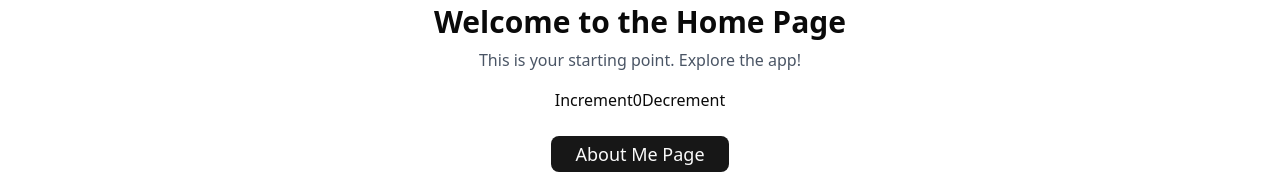
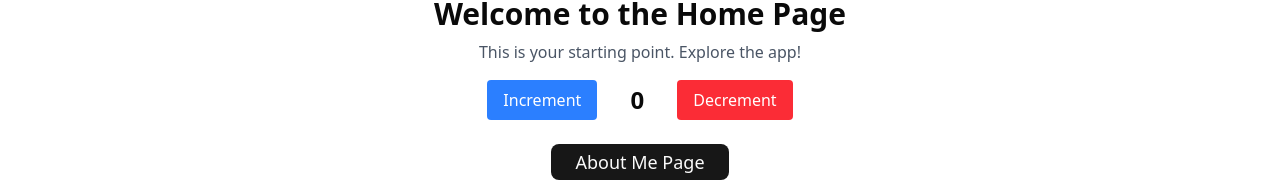
Before and after one commit to coder7475/react-redux-shadcn-template, a React (Vite) app: page / in a window 1280 px wide. Shown: the part 244-426 px from the top of the page. Built offline with nearby package versions, Linux system fonts and the light colour scheme.

Commit message:
style: enhance Counter component layout and styling with Tailwind CSS

```diff
--- a/src/components/Counter.tsx
+++ b/src/components/Counter.tsx
@@ -7,18 +7,20 @@ export function Counter() {
   const dispatch = useDispatch()
 
   return (
-    <div>
-      <div>
+    <div className="flex flex-col items-center space-y-4">
+      <div className="flex items-center space-x-4">
         <button
           aria-label="Increment value"
           onClick={() => dispatch(increment())}
+          className="px-4 py-2 bg-blue-500 text-white rounded hover:bg-blue-600 transition"
         >
           Increment
         </button>
-        <span>{count}</span>
+        <span className="text-2xl font-semibold w-12 text-center">{count}</span>
         <button
           aria-label="Decrement value"
           onClick={() => dispatch(decrement())}
+          className="px-4 py-2 bg-red-500 text-white rounded hover:bg-red-600 transition"
         >
           Decrement
         </button>
```
